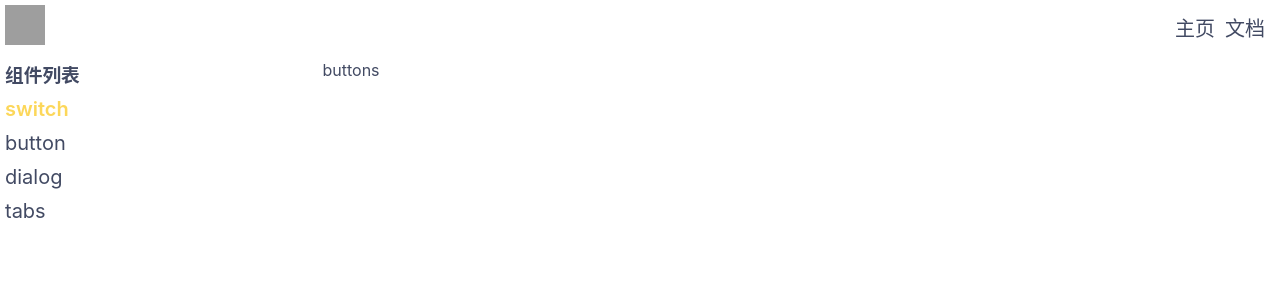
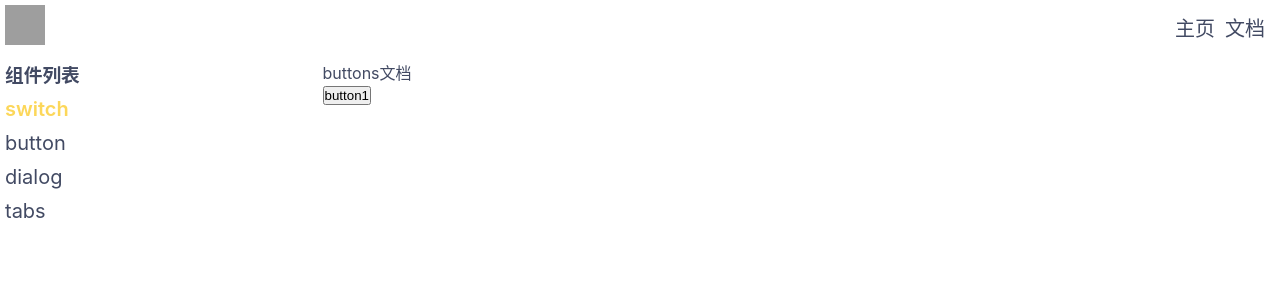
Before and after one commit to Amayw/MoonUI3, a Vue app: page /doc/button in a window 1280 px wide. Shown: the top 300 px of the page. Built offline with nearby package versions, Linux system fonts and the light colour scheme; grey boxes are pictures that could not be loaded.

Commit message:
创建Button组件

```diff
--- a/src/components/ButtonDemo.vue
+++ b/src/components/ButtonDemo.vue
@@ -1,9 +1,15 @@
 <template>
-    <div>buttons</div>
+    <div>buttons文档</div>
+    <Button>button1</Button>
 </template>
 
 <script>
-    export default {};
+    import Button from '../lib/Button.vue'
+    export default {
+        components:{
+            Button
+        }
+    };
 </script>
 
 <style lang="scss" scoped>
--- a/src/lib/Button.vue
+++ b/src/lib/Button.vue
@@ -1,5 +1,9 @@
 <template>
-    <div></div>
+    <div>
+        <button>
+            <slot/>
+        </button>
+    </div>
 </template>
 
 <script>
--- a/src/views/Doc.vue
+++ b/src/views/Doc.vue
@@ -7,7 +7,7 @@
                    组件列表
                </h3>
                <ul>
-                   <li class="active">
+                   <li  class="active">
                       <router-link to="/doc/switch">switch</router-link>
                    </li>
                    <li>
```
